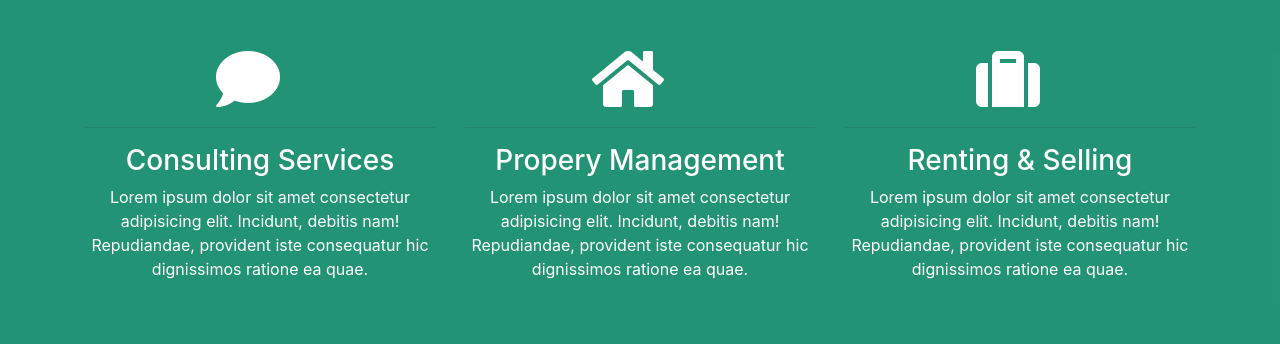
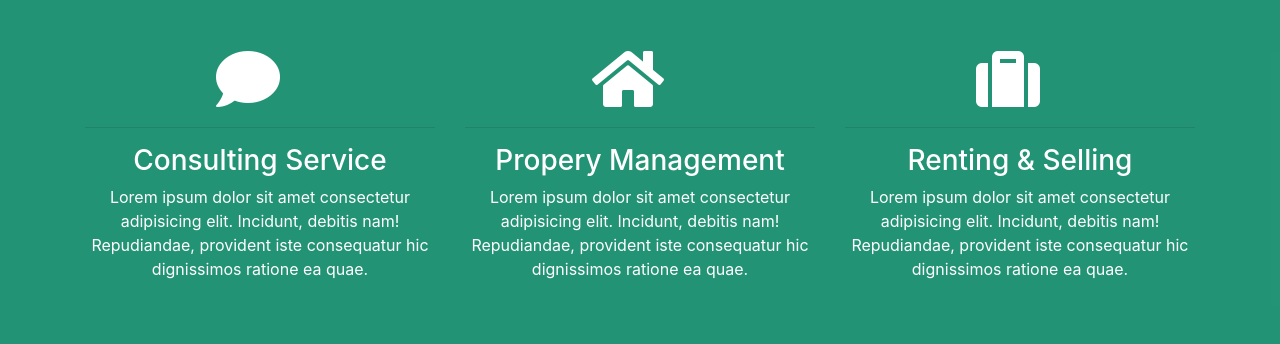
Before and after one commit to akhilgkrishnan/GekayRealEstate, a Django app: template templates/pages/index.html in a window 1280 px wide. Shown: the part 965-1309 px from the top of the page. Run offline with Django 3.2, Linux system fonts and the light colour scheme; the template is opened without the code that fills it, so the values that code supplies are empty; some libraries are stand-ins or nearby versions.

Commit message:
sample change

```diff
--- a/templates/pages/index.html
+++ b/templates/pages/index.html
@@ -176,7 +176,7 @@
             <div class="col-md-4">
               <i class="fas fa-comment fa-4x mr-4"></i>
               <hr>
-              <h3>Consulting Services</h3>
+              <h3>Consulting Service</h3>
               <p>Lorem ipsum dolor sit amet consectetur adipisicing elit. Incidunt, debitis nam! Repudiandae, provident iste consequatur
                 hic dignissimos ratione ea quae.</p>
             </div>
```
